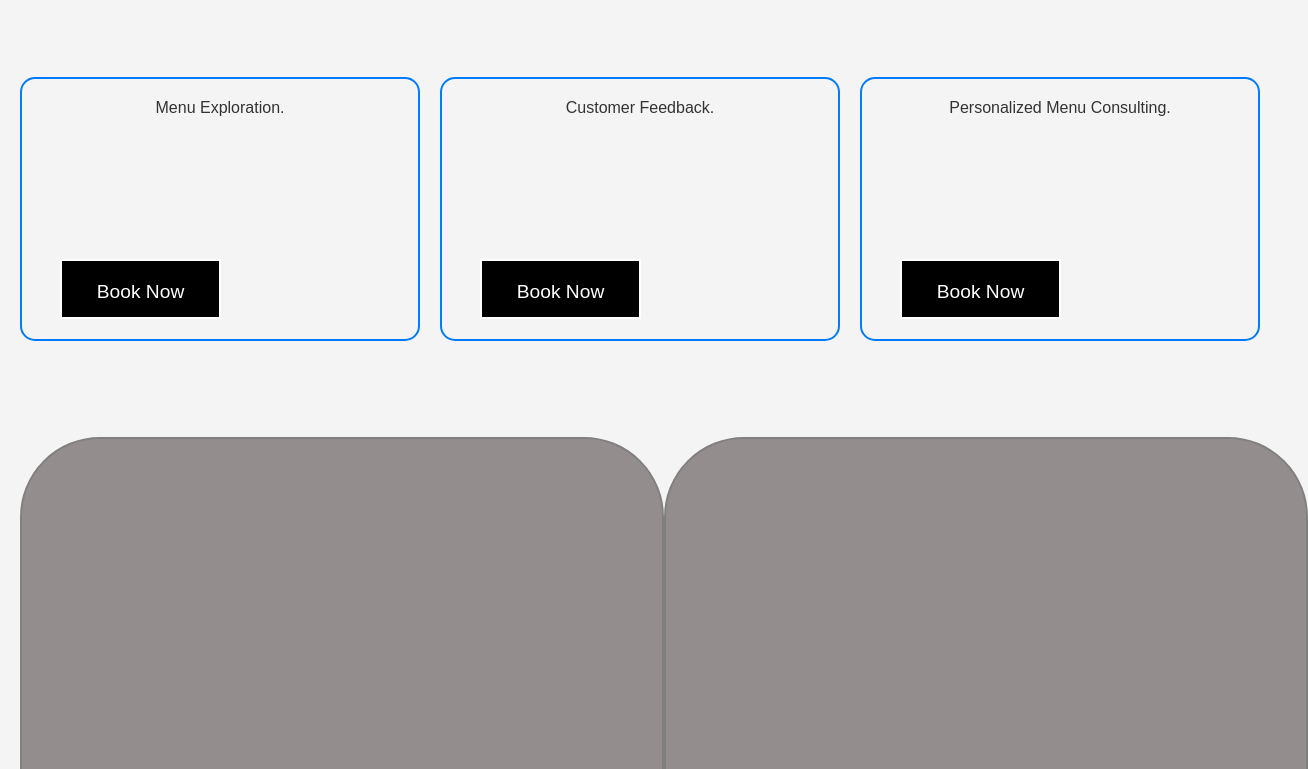
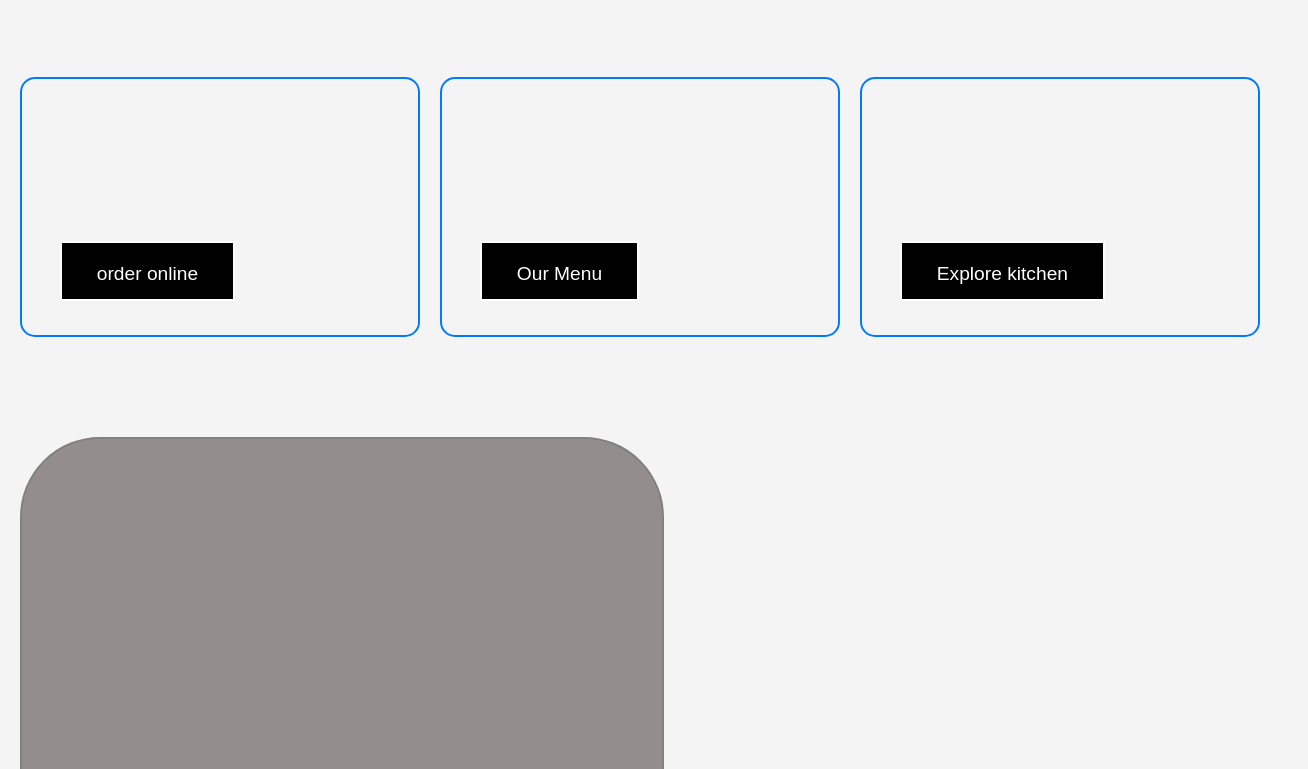
Before and after one commit to uwamariyaj/Food-management-system, a plain HTML site: page index.html in a window 1280 px wide. Shown: the part 911-1680 px from the top of the page, 1308 px wide, since content can reach past the window. Drawn offline with Linux system fonts and the light colour scheme.

Commit message:
change on booking.

```diff
--- a/index.html
+++ b/index.html
@@ -47,23 +47,23 @@
     <div class="grid-container">
         <div class="grid-item">
 
-            <p>Menu Exploration.</p>
+
             <div class="book-now">
-                <a class="book-link" href="#">Book Now</a>
+                <a class="book-link" href="#">order online</a>
             </div>
         </div>
         <div class="grid-item">
 
-        <p>Customer Feedback.</p>
+        <!-- <p>Customer Feedback.</p> -->
         <div class="book-now">
-            <a class="book-link" href="#">Book Now</a>
+            <a class="book-link" href="#">Our Menu</a>
         </div>
         </div>
         <div class="grid-item">
 
-            <p>Personalized Menu Consulting.</p>
+
             <div class="book-now">
-                <a class="book-link" href="#">Book Now</a>
+                <a class="book-link" href="#">Explore kitchen</a>
         </div>
     </div>
 </div>
@@ -73,9 +73,7 @@
 
 
     </div>
-    <div class="grid-item2">
 
-    </div>
  </di>
 </div>
 </body>
```
